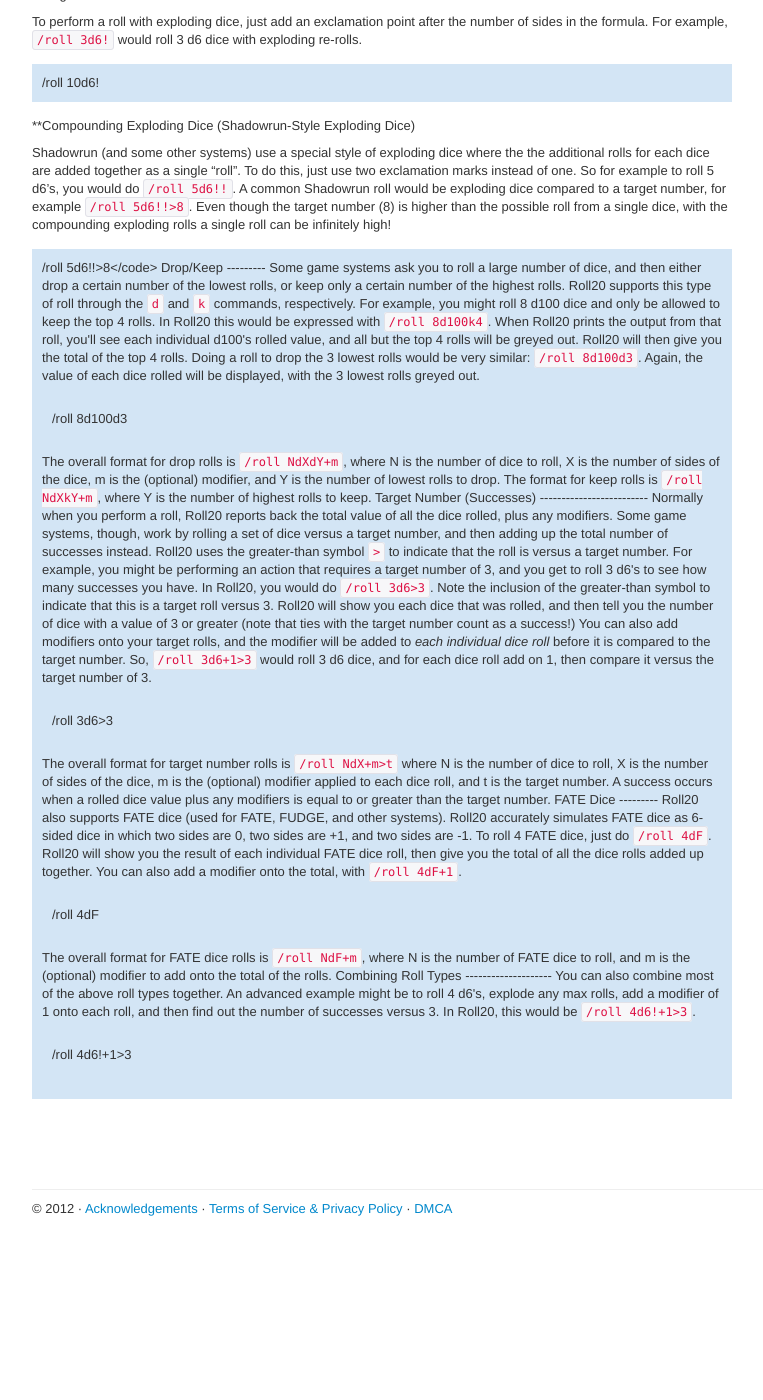
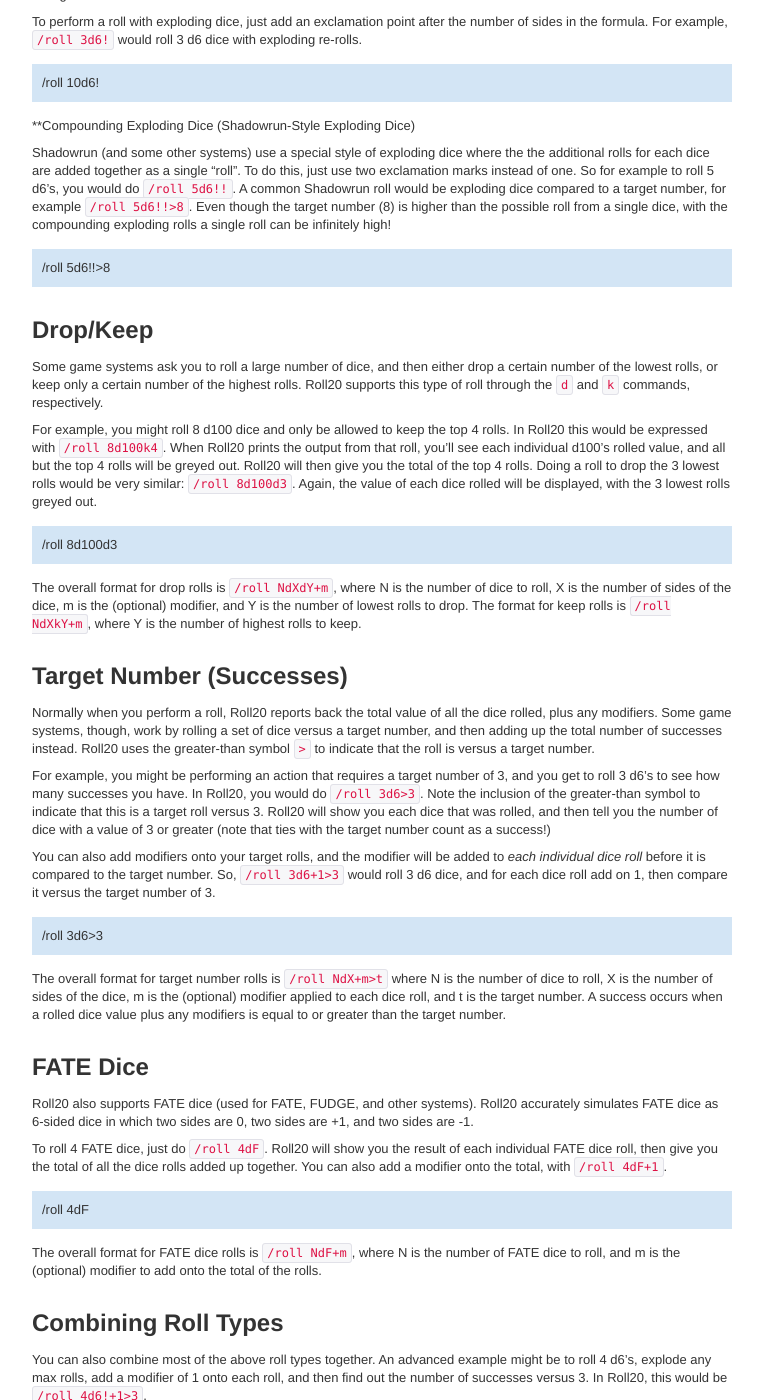
Before and after one commit to Roll20/help.roll20.net, a Jekyll site: the page built from _posts/2012-04-22-dice-rolling-reference.markdown, in a window 1280 px wide and 1400 px high, scrolled down 1174 px. Shown: the whole window, without its empty margins (138-901 px from the left). Built offline with Jekyll 4.4.1, drawn with Linux system fonts in a browser that asks for light colours; nearby versions of some CDN libraries; comment, search, counter and statistics services are not loaded; before the commit the page ends 2451 px from its top, so only the background shows below that.

Commit message:
shadowrun-style

```diff
--- a/_posts/2012-04-22-dice-rolling-reference.markdown
+++ b/_posts/2012-04-22-dice-rolling-reference.markdown
@@ -45,7 +45,7 @@ To perform a roll with exploding dice, just add an exclamation point after the n
 
 Shadowrun (and some other systems) use a special style of exploding dice where the the additional rolls for each dice are added together as a single "roll". To do this, just use two exclamation marks instead of one. So for example to roll 5 d6's, you would do <code>/roll 5d6!!</code>. A common Shadowrun roll would be exploding dice compared to a target number, for example <code>/roll 5d6!!>8</code>. Even though the target number (8) is higher than the possible roll from a single dice, with the compounding exploding rolls a single roll can be infinitely high!
 
-<div class='diceroller'>/roll 5d6!!>8</code>
+<div class='diceroller'>/roll 5d6!!>8</div>
 
 Drop/Keep
 ---------
```
